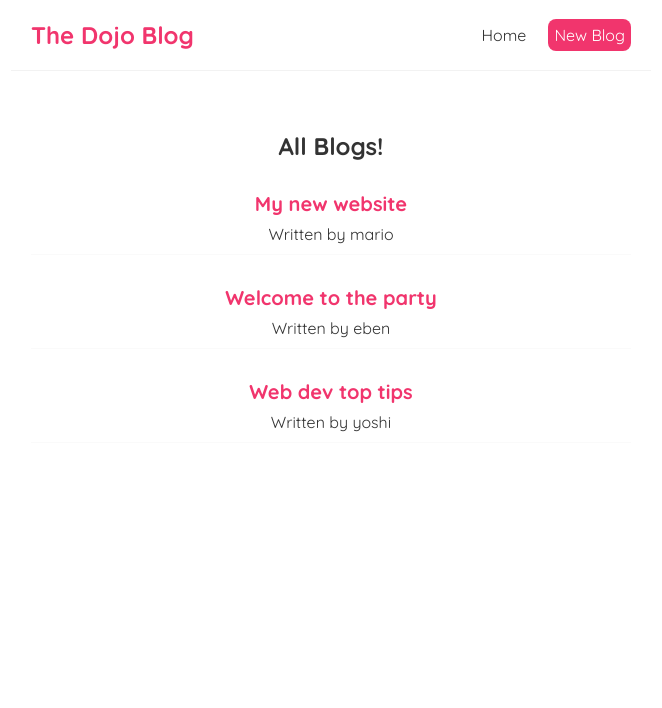
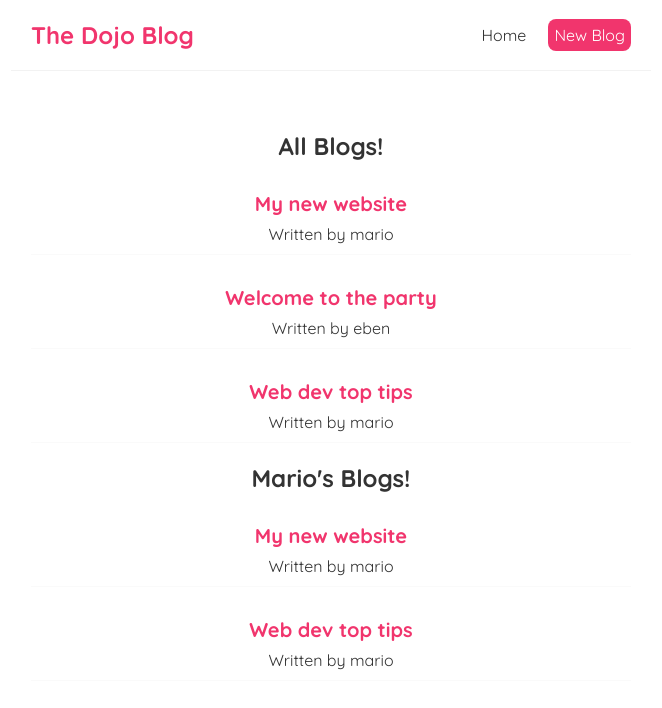
Before and after one commit to ebenofere/react-netninja, a React (Create React App) app: page / in a window 1280 px wide. Shown: the top 708 px of the page, without its empty margins (309-971 px from the left). Built offline with nearby package versions, Linux system fonts and the light colour scheme.

Commit message:
Reusing Components

```diff
--- a/src/Home.js
+++ b/src/Home.js
@@ -5,12 +5,13 @@
     const [blogs, setBlogs] = useState([
         { id:1, title: 'My new website', author: 'mario', body: 'lorem ipsum...' },
         { id:2, title: 'Welcome to the party', author: 'eben', body: 'lorem ipsum...' },
-        { id:3, title: 'Web dev top tips', author: 'yoshi', body: 'lorem ipsum...' }
+        { id:3, title: 'Web dev top tips', author: 'mario', body: 'lorem ipsum...' }
     ]);
 
     return (
         <div className="home">
             <BlogList blogs={blogs} title="All Blogs!" />
+            <BlogList blogs={blogs.filter((blog) => blog.author === 'mario' )} title="Mario's Blogs!" />
         </div>
     );
 }
```
Also changed, not shown: src/practice.txt (deleted).
